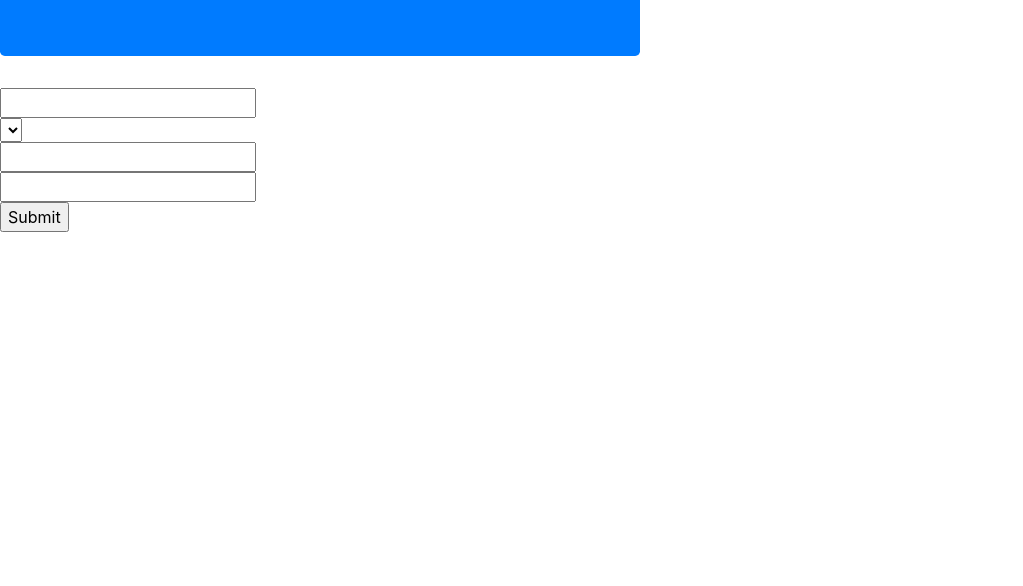
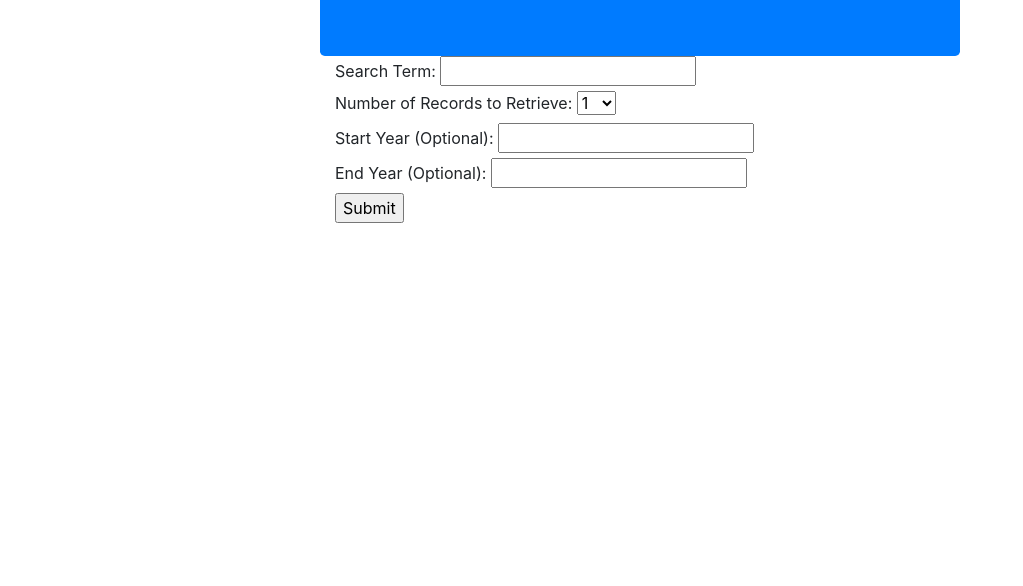
Before and after one commit to StephenOveson/nytimesapi, a plain HTML site: page index.html in a window 1280 px wide. Shown: the part 214-800 px from the top of the page, without its empty margins (0-1023 px from the left). Drawn offline with nearby package versions, Linux system fonts and the light colour scheme.

Commit message:
more things for the jumbotron

```diff
--- /dev/null
+++ b/assets/style.css
@@ -0,0 +1,3 @@
+.middle {
+    margin: auto;
+}
--- a/index.html
+++ b/index.html
@@ -7,24 +7,29 @@
     <meta http-equiv="X-UA-Compatible" content="ie=edge">
     <link rel="stylesheet" href="https://stackpath.bootstrapcdn.com/bootstrap/4.3.1/css/bootstrap.min.css"
         integrity="sha384-ggOyR0iXCbMQv3Xipma34MD+dH/1fQ784/j6cY/iJTQUOhcWr7x9JvoRxT2MZw1T" crossorigin="anonymous">
+    <link rel="stylesheet" href="assets/style.css">
     <title>NYTimes</title>
 </head>
 
 <body>
-        <div class="jumbotron col-6 bg-primary text-white d-flex justify-content-center"><h1 class="display-4">New York Times Search</h1></div>
+        <div class="jumbotron col-6 bg-primary text-white d-flex justify-content-center middle"><h1 class="display-4">New York Times Search</h1></div>
         <div id="form-box">
-            <form class="pretty-form">
-                <input type="text">
+            <form class="pretty-form col-6 middle">
+                <label>Search Term:</label>
+                <input type="text" data-form="search term">
                 <br>
+                <label>Number of Records to Retrieve:</label>
                 <select>
-                    <option value=""></option>
-                    <option value=""></option>
-                    <option value=""></option>
+                    <option value="1"><span>1</span></option>
+                    <option value="5"><span>5</span></option>
+                    <option value="10"><span>10</span></option>
                 </select>
                 <br>
-                <input type="text">
+                <label>Start Year (Optional):</label>
+                <input type="text" data-year="data year start">
                 <br>
-                <input type="text">
+                <label for="">End Year (Optional):</label>
+                <input type="text" data-year-end="data year end">
                 <br>
                 <input type="submit">
             </form>
```
